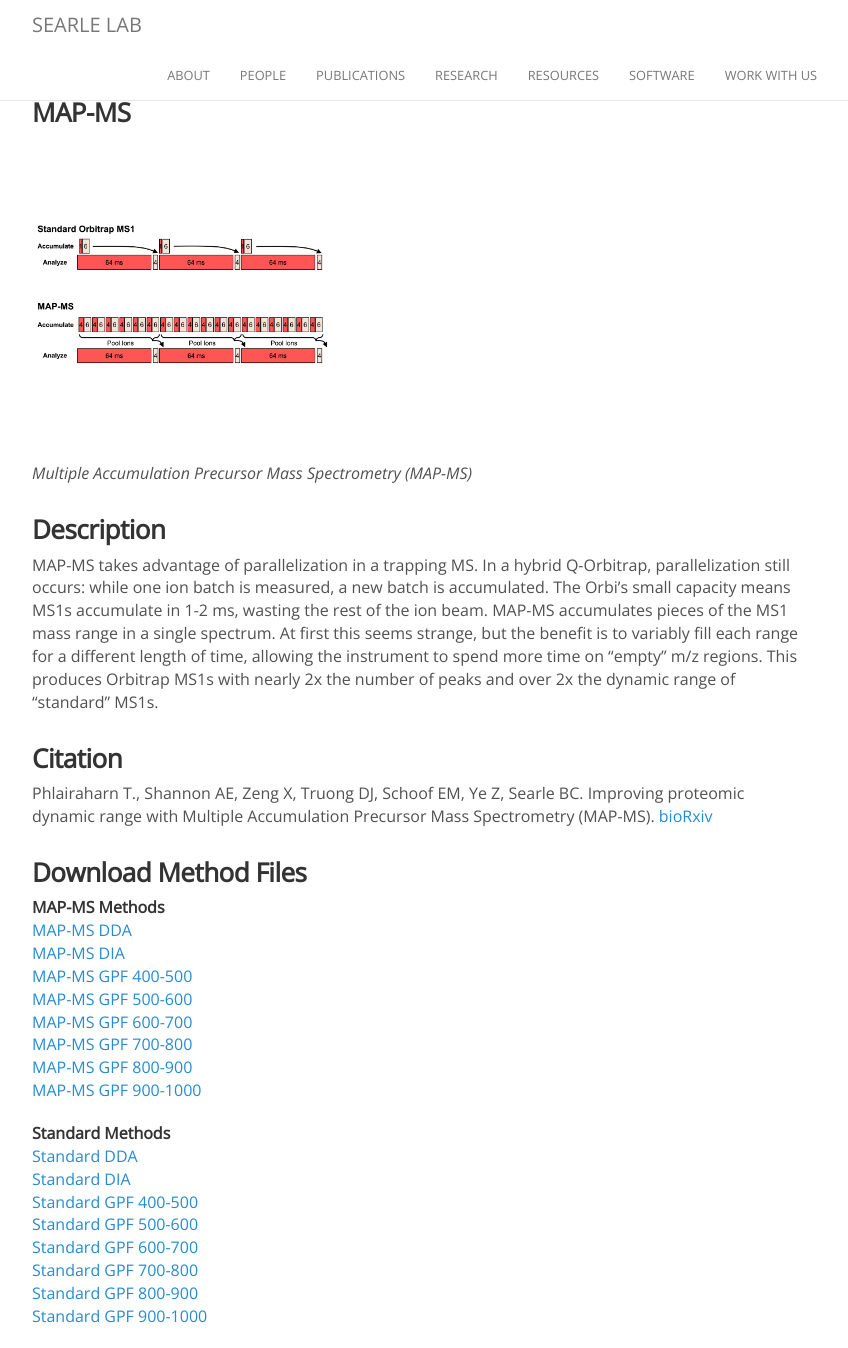
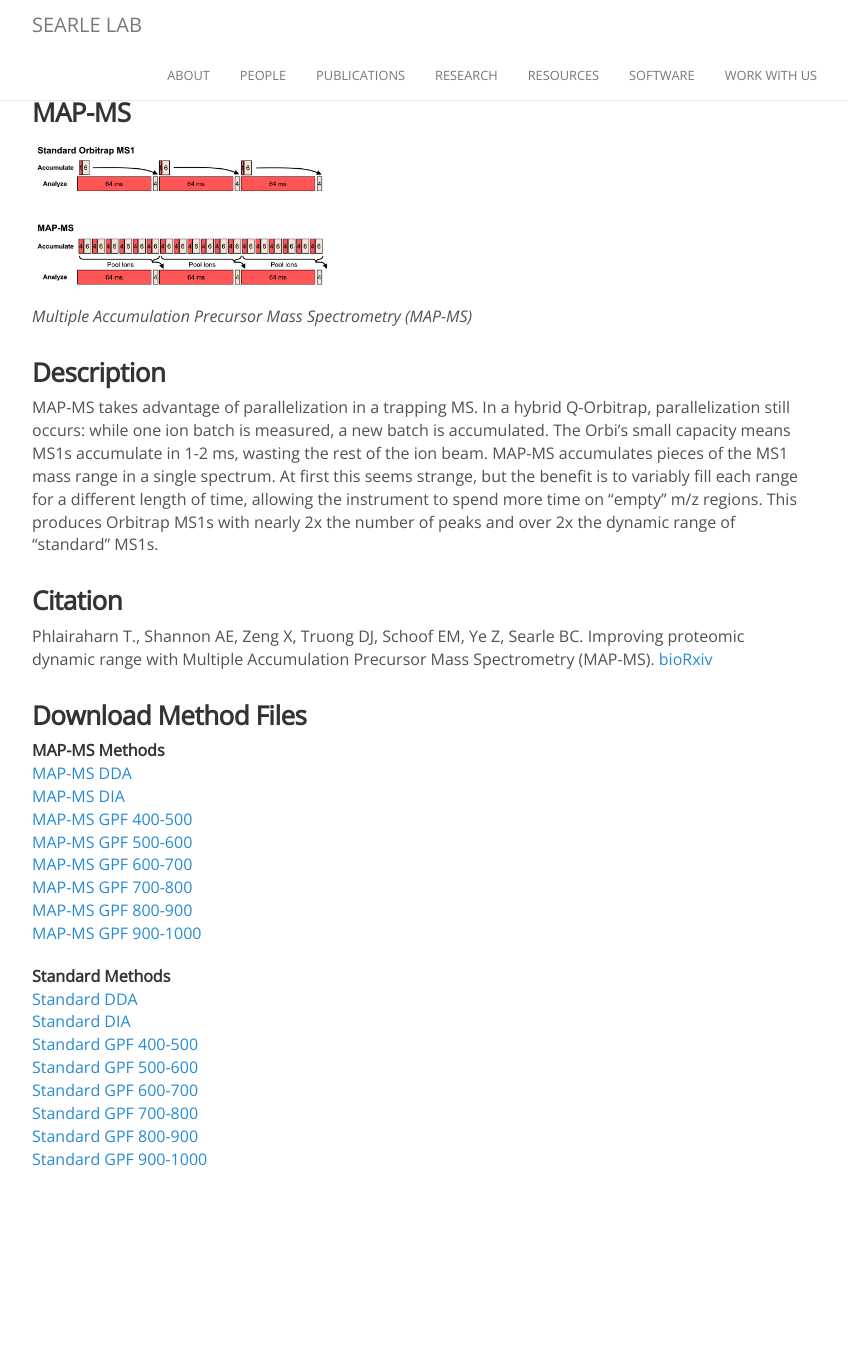
Before and after one commit to searlelab/searlelab.github.io, a Jekyll site: the page built from _resources/mapms.md, in a window 1280 px wide and 1348 px high. Shown: the whole window, without its empty margins (223-1071 px from the left). Built offline with Jekyll 4.4.1, drawn with Linux system fonts in a browser that asks for light colours; nearby versions of some CDN libraries; comment, search, counter and statistics services are not loaded.

Commit message:
Update mapms.md

```diff
--- a/_resources/mapms.md
+++ b/_resources/mapms.md
@@ -6,7 +6,7 @@
 started: 2025
 ---
 
-<img width="300" src="{{site.baseurl}}/images/resources/{{page.avatar}}" data-action="zoom">
+<img width="300" src="{{site.baseurl}}/images/resources/mapms_zoom.png" data-action="zoom">
 
 _Multiple Accumulation Precursor Mass Spectrometry (MAP-MS)_
 
```
